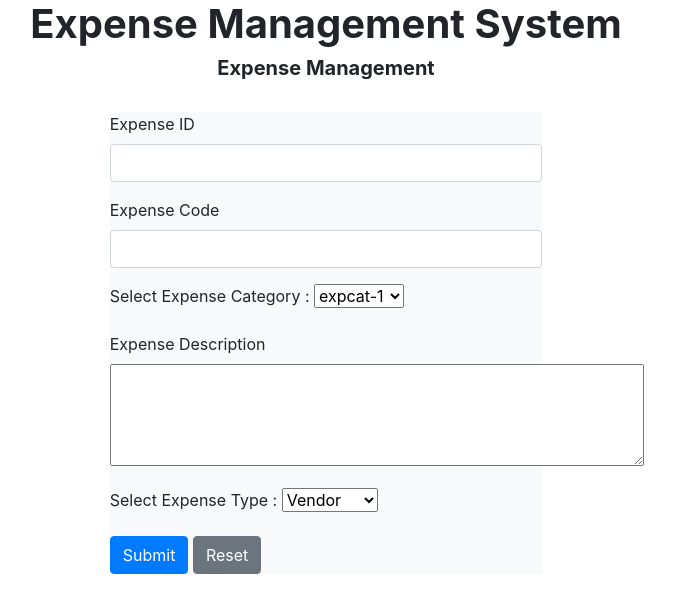
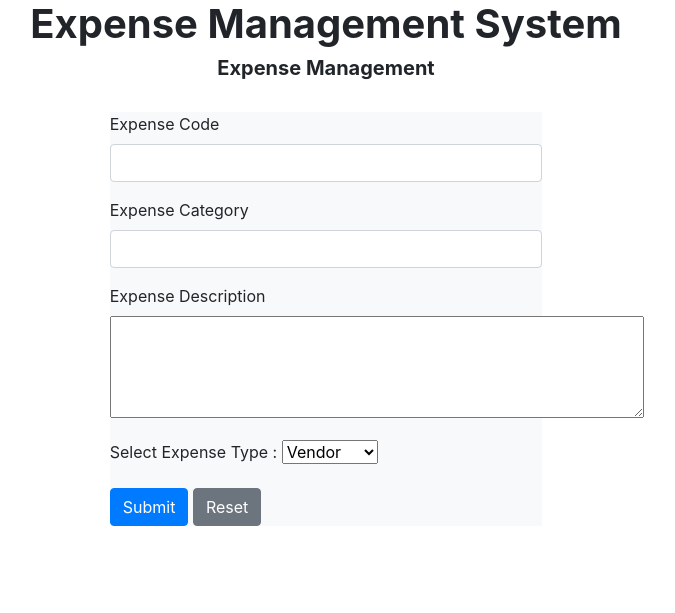
Before and after one commit to VinitRathod/expense-manager, a CodeIgniter app: a page that uses application/views/exp_management.php in a window 1280 px wide. Shown: the top 613 px of the page, without its empty margins (314-989 px from the left). Run offline with CodeIgniter, Linux system fonts and the light colour scheme; some libraries are stand-ins or nearby versions.

Commit message:
Added model for expense management and added some controller and learnt insert and select operation with codeignitor

```diff
--- a/application/config/autoload.php
+++ b/application/config/autoload.php
@@ -132,4 +132,4 @@ $autoload['language'] = array();
 |
 |	$autoload['model'] = array('first_model' => 'first');
 */
-$autoload['model'] = array('Employees' => 'emp');
+$autoload['model'] = array('Employees' => 'emp', 'Expense' => 'exp');
--- a/application/controllers/Welcome.php
+++ b/application/controllers/Welcome.php
@@ -76,4 +76,23 @@ class Welcome extends CI_Controller
 			}
 		}
 	}
+
+	public function addExpCat() {
+		if($this->input->post('submit')) {
+			$data = array(
+				'c_category' => $this->input->post('expCat'),
+				'c_type' => $this->input->post('expType'),
+				'c_description' => $this->input->post('expDesc')
+			);
+			$insert = $this->exp->insert($data);
+			if($insert) {
+				redirect('expGetAll');
+			}
+		}
+	}
+
+	public function expGetAll() {
+		$data['exp_details'] = $this->exp->getAll();
+		$this->load->view('exp_views',$data);
+	}
 }
--- /dev/null
+++ b/application/models/Expense.php
@@ -0,0 +1,28 @@
+<?php
+
+class Expense extends CI_Model {
+    public function __construct()
+    {
+        $this->load->database('default');
+        $this->load->library('session');
+
+        parent::__construct();
+    }
+
+    public function insert($data) {
+        if($this->db->insert('t_expcategories',$data)) {
+            return true;
+        } else {
+            return false;
+        }
+    }
+
+    public function getAll() {
+        $expense = $this->db->get('t_expcategories');
+        if($expense) {
+            return $expense->result();
+        }
+    }
+}
+
+?>
--- a/application/views/exp_management.php
+++ b/application/views/exp_management.php
@@ -31,23 +31,27 @@ defined('BASEPATH') or exit('No direct script access allowed');
 		<br />
 
 		<div class="col-lg-5 m-auto d-block">
-			<form action="#" onsubmit="return validation()" class="bg-light">
+			<form action="<?php echo base_url(); ?>addExpCat" onsubmit="return validation()" class="bg-light" method="post">
 				<div class="form-group">
-					<label for="expid" class="font-weight-regular"> Expense ID </label>
-					<input type="text" name="expid" class="form-control" id="expid" autocomplete="off" required />
-					<span id="expenseid" class="text-danger font-weight-regular">
+					<label for="expid" class="font-weight-regular"> Expense Code </label>
+					<input type="text" name="expCode" class="form-control" id="expCode" autocomplete="off" required />
+					<span id="warnExpCode" class="text-danger font-weight-regular">
+
 					</span>
 				</div>
 
 				<div class="form-group">
 					<label for="expcode" class="font-weight-regular">
-						Expense Code
+						Expense Category
 					</label>
-					<input type="text" name="expcode" pattern="[a-z A-Z0-9]{1,}" class="form-control" id="expcode" autocomplete="off" required />
-					<span id="expcode" class="text-danger font-weight-regular"> </span>
+					<input type="text" name="expCat" pattern="[a-z A-Z0-9]{1,}" class="form-control" id="expCat" autocomplete="off" required />
+					<span id="warnFExpCat" class="text-danger font-weight-regular">
+
+					</span>
 				</div>
 
-				<div class="form-group">
+				<!-- Can Be Used Later -->
+				<!-- <div class="form-group">
 					<label for="expcategory"> Select Expense Category :</label>
 					<select id="expcategory" name="course">
 						<option value="expcat1">expcat-1</option>
@@ -55,23 +59,22 @@ defined('BASEPATH') or exit('No direct script access allowed');
 						<option value="expcat3">expcat-3</option>
 					</select>
 					<span id="expCategory" class="text-danger font-weight-regular"> </span>
-				</div>
+				</div> -->
 
 				<div class="form-group">
 					<label for="expdesc" class="font-weight-regular"> Expense Description </label>
 					<br />
-					<textarea id="expdesc" rows="4" cols="50" name="expense_desc" required>
-            </textarea>
-
+					<textarea id="expDesc" rows="4" cols="50" name="expDesc" required>
+            		</textarea>
 				</div>
 
 				<div class="form-group">
 					<label for="exptype"> Select Expense Type :</label>
-					<select id="exptype" name="course">
+					<select id="expType" name="expType">
 						<option value="vendor">Vendor</option>
 						<option value="employee">Employee</option>
 					</select>
-					<span id="expCategory" class="text-danger font-weight-regular"> </span>
+					<span id="warnExpType" class="text-danger font-weight-regular"> </span>
 				</div>
 
 
```
Also changed, not shown: application/views/exp_views.php (added, +59 -0 lines).
